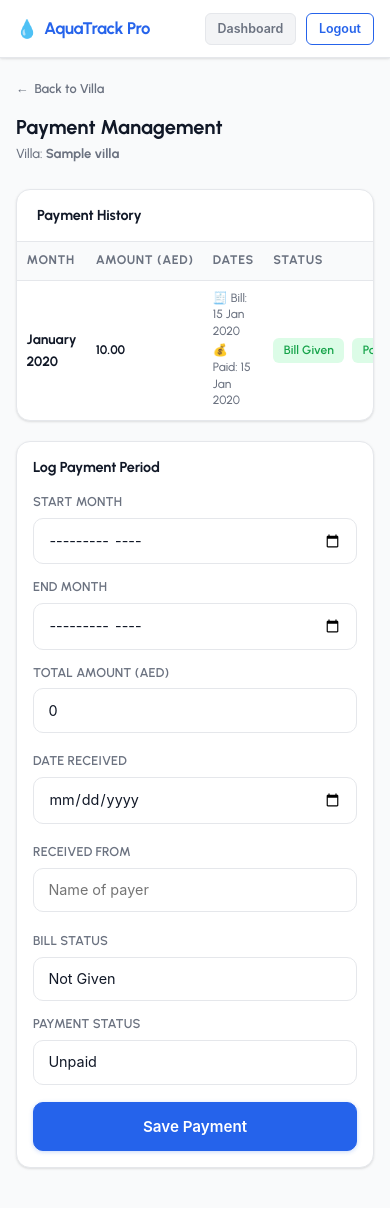
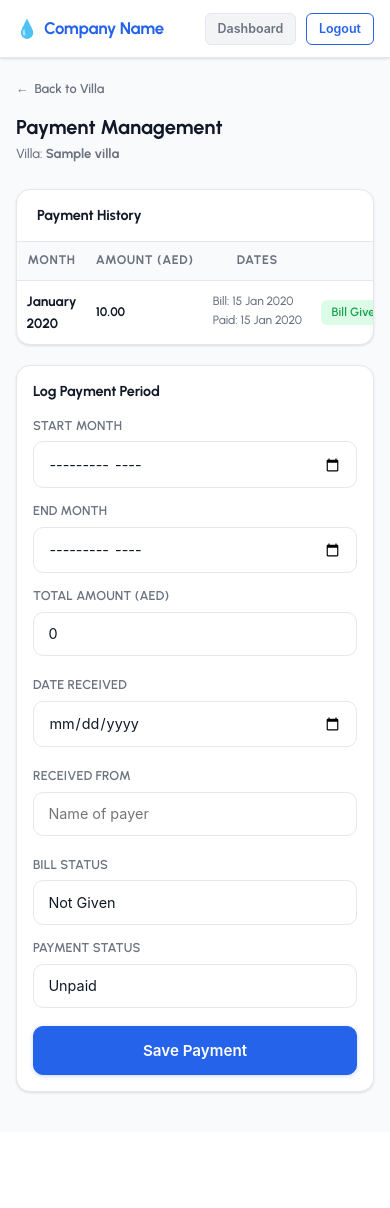
Before and after one commit to smohammedshafeeqhameed/Pool_Management, a Django app: page /villa/1/payments/ in a window 390 px wide. After the commit the page ends 1094 px from the top, so only its background shows below. Run offline with Django 5.2, Linux system fonts and the light colour scheme; a user stored in the database is signed in; tables that the repository leaves empty hold one stand-in row (values such as "Sample post").

Commit message:
Modified the manage payments page while ensuring mobile-reponsiveness and removed the icons.

```diff
--- a/cleaning_app/forms.py
+++ b/cleaning_app/forms.py
@@ -13,6 +13,11 @@ class VillaForm(forms.ModelForm):
             'latitude': forms.NumberInput(attrs={'class': 'form-input', 'step': 'any', 'placeholder': 'Latitude (e.g., 25.2048)'}),
             'longitude': forms.NumberInput(attrs={'class': 'form-input', 'step': 'any', 'placeholder': 'Longitude (e.g., 55.2708)'}),
         }
+
+    def __init__(self, *args, **kwargs):
+        super().__init__(*args, **kwargs)
+        self.fields['name'].required = True
+        self.fields['phone_number'].required = True
 
 
 class PaymentPeriodForm(forms.Form):
--- a/cleaning_app/static/cleaning_app/style.css
+++ b/cleaning_app/static/cleaning_app/style.css
@@ -1,5 +1,5 @@
 /* ============================================================
-   AquaTrack Pro — Fintech UI Design System
+   Company Name — Fintech UI Design System
    Mobile-first, clean, consistent
    ============================================================ */
 
@@ -638,6 +638,8 @@ tbody tr:hover { background: var(--bg); }
   border: 1px solid var(--border);
   border-radius: var(--radius-lg);
   margin-bottom: 1.25rem;
+  position: relative;
+  z-index: 100;
 }
 
 .filter-group {
--- a/cleaning_app/templates/base.html
+++ b/cleaning_app/templates/base.html
@@ -4,8 +4,8 @@
 <head>
     <meta charset="UTF-8">
     <meta name="viewport" content="width=device-width, initial-scale=1.0">
-    <meta name="description" content="AquaTrack Pro — Pool villa payment management">
-    <title>{% block title %}AquaTrack Pro{% endblock %}</title>
+    <meta name="description" content="Company Name — Pool villa payment management">
+    <title>{% block title %}Company Name{% endblock %}</title>
     <link rel="preconnect" href="https://fonts.googleapis.com">
     <link rel="preconnect" href="https://fonts.gstatic.com" crossorigin>
     <link href="https://fonts.googleapis.com/css2?family=Urbanist:wght@400;500;600;700&display=swap" rel="stylesheet">
@@ -13,7 +13,7 @@
 </head>
 <body>
     <nav class="navbar">
-        <a href="{% url 'dashboard' %}" class="nav-brand">AquaTrack Pro</a>
+        <a href="{% url 'dashboard' %}" class="nav-brand">Company Name</a>
         <div class="nav-links">
             {% if user.is_authenticated %}
                 <span class="nav-user">{{ user.username }}</span>
--- a/cleaning_app/templates/cleaning_app/add_villa.html
+++ b/cleaning_app/templates/cleaning_app/add_villa.html
@@ -1,6 +1,6 @@
 {% extends "base.html" %}
 
-{% block title %}Add Villa — AquaTrack Pro{% endblock %}
+{% block title %}Add Villa — Company Name{% endblock %}
 
 {% block content %}
 
--- a/cleaning_app/templates/cleaning_app/dashboard.html
+++ b/cleaning_app/templates/cleaning_app/dashboard.html
@@ -1,6 +1,6 @@
 {% extends "base.html" %}
 
-{% block title %}Dashboard — AquaTrack Pro{% endblock %}
+{% block title %}Dashboard — Company Name{% endblock %}
 
 {% block dashboard_nav_btn %}{% endblock %}
 
--- a/cleaning_app/templates/cleaning_app/edit_villa.html
+++ b/cleaning_app/templates/cleaning_app/edit_villa.html
@@ -1,6 +1,6 @@
 {% extends "base.html" %}
 
-{% block title %}Edit Villa — AquaTrack Pro{% endblock %}
+{% block title %}Edit Villa — Company Name{% endblock %}
 
 {% block content %}
 
--- a/cleaning_app/templates/cleaning_app/manage_payments.html
+++ b/cleaning_app/templates/cleaning_app/manage_payments.html
@@ -14,7 +14,7 @@
     </div>
 </div>
 
-<div class="grid animate-fade-in delay-1" style="gap: 1.25rem;">
+<div class="payment-layout animate-fade-in delay-1" style="gap: 1.25rem;">
 
     <!-- ── Left: Payment History ── -->
     <div class="glass-card" style="padding: 0; overflow: hidden;">
@@ -27,10 +27,10 @@
             <table>
                 <thead>
                     <tr>
-                            <th>Month</th>
-                            <th>Amount (AED)</th>
-                            <th>Dates</th>
-                            <th>Status</th>
+                        <th style="text-align: center;">Month</th>
+                        <th style="text-align: center;">Amount (AED)</th>
+                        <th style="text-align: center;">Dates</th>
+                        <th style="text-align: center;">Status</th>
                     </tr>
                 </thead>
                 <tbody>
@@ -47,13 +47,13 @@
                         </td>
 
                         <!-- Dates -->
-                            <td>
+                        <td style="white-space: nowrap;">
                             <div style="font-size: 0.75rem; color: var(--text-sub); line-height: 1.4;">
                                 {% if payment.bill_given and payment.bill_given_date %}
-                                        <div style="margin-bottom: 2px;">🧾 Bill: {{ payment.bill_given_date|date:"d M Y" }}</div>
+                                <div style="margin-bottom: 2px;">Bill: {{ payment.bill_given_date|date:"d M Y" }}</div>
                                 {% endif %}
                                 {% if payment.is_paid and payment.payment_date %}
-                                        <div style="margin-bottom: 2px;">💰 Paid: {{ payment.payment_date|date:"d M Y" }}</div>
+                                <div style="margin-bottom: 2px;">Paid: {{ payment.payment_date|date:"d M Y" }}</div>
                                 {% endif %}
                                 {% if not payment.bill_given and not payment.is_paid %}
                                 <span style="color: var(--text-muted); font-style: italic;">No actions yet</span>
@@ -64,13 +64,16 @@
                         <!-- Status and actions -->
                         <td>
                             <div style="display: flex; gap: 0.5rem; flex-wrap: nowrap; align-items: center;">
-                                    <span class="badge {% if payment.bill_given %}badge-success{% else %}badge-neutral{% endif %}">
+                                <span
+                                    class="badge {% if payment.bill_given %}badge-success{% else %}badge-neutral{% endif %}">
                                     {% if payment.bill_given %}Bill Given{% else %}No Bill{% endif %}
                                 </span>
-                                    <span class="badge {% if payment.is_paid %}badge-success{% else %}badge-danger{% endif %}">
+                                <span
+                                    class="badge {% if payment.is_paid %}badge-success{% else %}badge-danger{% endif %}">
                                     {% if payment.is_paid %}Paid{% else %}Unpaid{% endif %}
                                 </span>
-                                    <a href="{% url 'update_payment' payment.id %}" class="btn btn-outline btn-sm" style="margin-left: auto; padding: 0.2rem 0.6rem; font-size: 0.75rem;">Edit</a>
+                                <a href="{% url 'update_payment' payment.id %}" class="btn btn-outline btn-sm"
+                                    style="margin-left: auto; padding: 0.2rem 0.6rem; font-size: 0.75rem;">Edit</a>
                             </div>
                         </td>
                     </tr>
@@ -107,7 +110,7 @@
             {% endif %}
 
             <!-- Start / End month row -->
-            <div class="period-grid" style="display: grid; grid-template-columns: 1fr 1fr; gap: 0.75rem; margin-bottom: 0.75rem;">
+            <div style="display: flex; flex-direction: column; gap: 0.75rem; margin-bottom: 0.75rem;">
                 <div class="form-group" style="margin-bottom: 0;">
                     <label for="{{ form.start_month.id_for_label }}">Start Month</label>
                     {{ form.start_month }}
@@ -136,7 +139,8 @@
                 {{ form.received_from }}
             </div>
 
-            <div class="period-grid" style="display: grid; grid-template-columns: 1fr 1fr; gap: 0.75rem; margin-bottom: 1.1rem;">
+            <div class="period-grid"
+                style="display: grid; grid-template-columns: 1fr 1fr; gap: 0.75rem; margin-bottom: 1.1rem;">
                 <div class="form-group" style="margin-bottom: 0;">
                     <label for="{{ form.bill_given.id_for_label }}">Bill Status</label>
                     {{ form.bill_given }}
@@ -149,8 +153,10 @@
 
             {% if conflicting_months %}
             <div class="alert alert-warning" style="margin-bottom: 1.25rem; border: 2px solid var(--warning);">
-                <label style="display: flex; align-items: flex-start; gap: 0.75rem; cursor: pointer; text-transform: none; color: var(--text); font-size: 0.9rem;">
-                    <input type="checkbox" name="confirm_overwrite" value="true" style="width: 20px; height: 20px; margin-top: 2px;">
+                <label
+                    style="display: flex; align-items: flex-start; gap: 0.75rem; cursor: pointer; text-transform: none; color: var(--text); font-size: 0.9rem;">
+                    <input type="checkbox" name="confirm_overwrite" value="true"
+                        style="width: 20px; height: 20px; margin-top: 2px;">
                     <span>
                         <strong>Confirm Overwrite:</strong>
                         Payments for the following months will be updated:
@@ -164,12 +170,23 @@
         </form>
     </div>
 
-</div><!-- /.grid -->
-
 <!-- Responsive 2-col only on ≥768px -->
 <style>
+    .payment-layout {
+        display: flex;
+        flex-direction: column;
+    }
     @media (min-width: 768px) {
-    .grid { grid-template-columns: 1fr 1fr; }
+        .payment-layout {
+            display: grid;
+            grid-template-columns: 1fr minmax(280px, 320px);
+            align-items: start;
+        }
+    }
+    @media (min-width: 1024px) {
+        .payment-layout {
+            grid-template-columns: 1fr 320px;
+        }
     }
 </style>
 
--- a/cleaning_app/templates/cleaning_app/payment_detail.html
+++ b/cleaning_app/templates/cleaning_app/payment_detail.html
@@ -1,6 +1,6 @@
 {% extends "base.html" %}
 
-{% block title %}Edit Payment — AquaTrack Pro{% endblock %}
+{% block title %}Edit Payment — Company Name{% endblock %}
 
 {% block content %}
 
--- a/cleaning_app/templates/cleaning_app/villa_detail.html
+++ b/cleaning_app/templates/cleaning_app/villa_detail.html
@@ -1,6 +1,6 @@
 {% extends "base.html" %}
 
-{% block title %}{{ villa.name }} — AquaTrack Pro{% endblock %}
+{% block title %}{{ villa.name }} — Company Name{% endblock %}
 
 {% block content %}
 
--- a/cleaning_app/templates/registration/login.html
+++ b/cleaning_app/templates/registration/login.html
@@ -1,12 +1,12 @@
 {% extends "base.html" %}
 
-{% block title %}Log In — AquaTrack Pro{% endblock %}
+{% block title %}Log In — Company Name{% endblock %}
 
 {% block content %}
 <div class="auth-wrap">
     <div class="auth-card animate-fade-in">
 
-        <div class="auth-logo">💧 AquaTrack Pro</div>
+        <div class="auth-logo">💧 Company Name</div>
         <h1 class="auth-title">Welcome back</h1>
         <p class="auth-sub">Sign in to manage your villas</p>
 
--- a/cleaning_app/templates/registration/register.html
+++ b/cleaning_app/templates/registration/register.html
@@ -1,12 +1,12 @@
 {% extends "base.html" %}
 
-{% block title %}Sign Up — AquaTrack Pro{% endblock %}
+{% block title %}Sign Up — Company Name{% endblock %}
 
 {% block content %}
 <div class="auth-wrap">
     <div class="auth-card animate-fade-in">
 
-        <div class="auth-logo">💧 AquaTrack Pro</div>
+        <div class="auth-logo">💧 Company Name</div>
         <h1 class="auth-title">Create an account</h1>
         <p class="auth-sub">Start managing your pool villas today</p>
 
```
Lines whose indentation alone changed are shown as unchanged.
